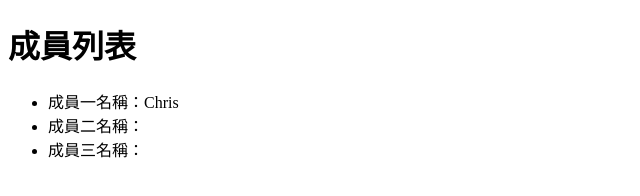
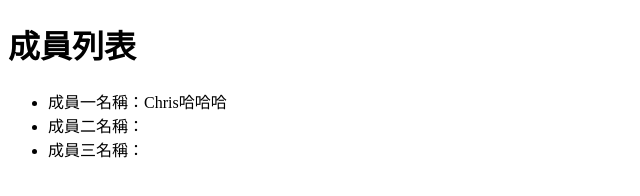
Before and after one commit to ChrisSQR-alpha/git-test-20231107, a plain HTML site: page index.html in a window 1280 px wide. Shown: the full height of the page, 0-640 px from the left. Drawn offline with Linux system fonts and the light colour scheme.

Commit message:
修改名字

```diff
--- a/index.html
+++ b/index.html
@@ -8,7 +8,7 @@
 <body>
     <h1>成員列表</h1>
     <ul>
-        <li>成員一名稱：Chris</li>
+        <li>成員一名稱：Chris哈哈哈</li>
         <li>成員二名稱：</li>
         <li>成員三名稱：</li>
     </ul>
```
